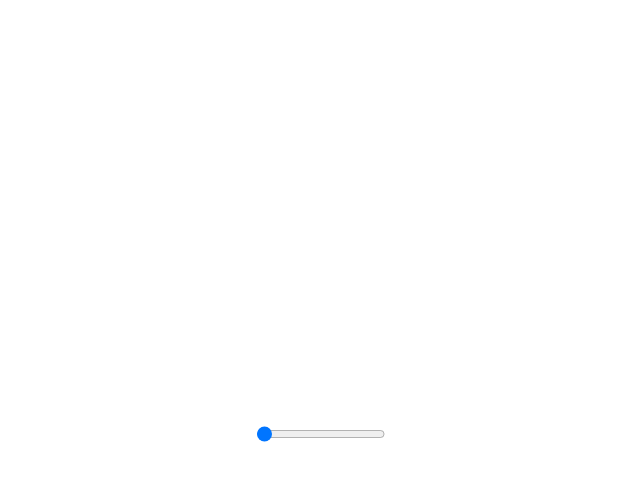
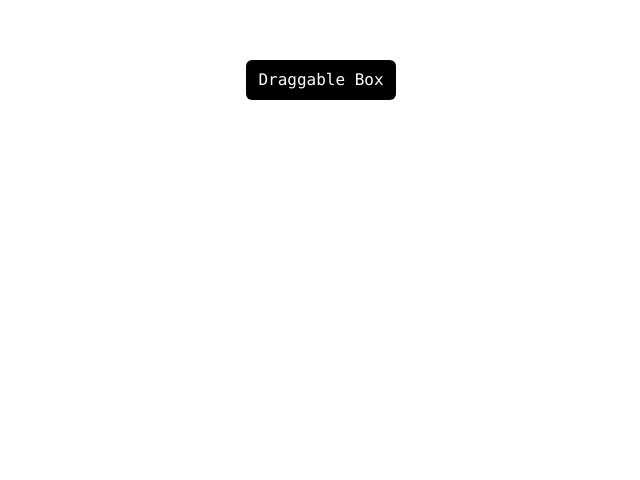
Before and after one commit to MyatSuMon253/framer-motion, a React (Vite) app: page / in a window 1280 px wide. Shown: the part 320-800 px from the top of the page, without its empty margins (319-959 px from the left). Built offline with nearby package versions, Linux system fonts and the light colour scheme.

Commit message:
draggable element

```diff
--- a/src/App.tsx
+++ b/src/App.tsx
@@ -1,9 +1,9 @@
-import MotionValueExample from "./components/motion-value-example";
+import DraggableBox from "./components/draggable-box";
 
 function App() {
   return (
     <main className="h-screen flex items-center justify-center">
-      <MotionValueExample />
+      <DraggableBox />
     </main>
   );
 }
--- /dev/null
+++ b/src/components/draggable-box.tsx
@@ -0,0 +1,15 @@
+import { motion } from "framer-motion";
+
+const DraggableBox = () => {
+  return (
+    <motion.div
+      className="bg-black text-white font-mono px-3 py-2 rounded-md"
+      drag
+      dragConstraints={{ top: 0, bottom: 100 }}
+    >
+      Draggable Box
+    </motion.div>
+  );
+};
+
+export default DraggableBox;
```
